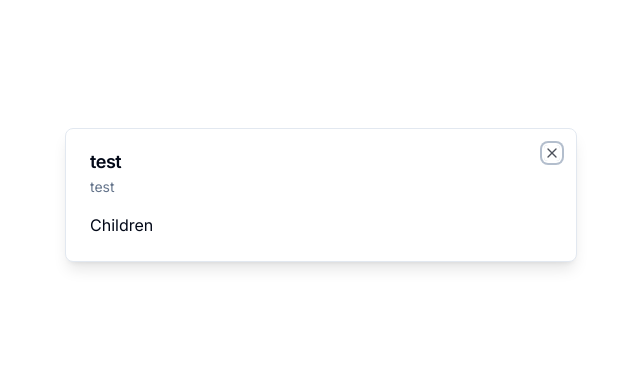
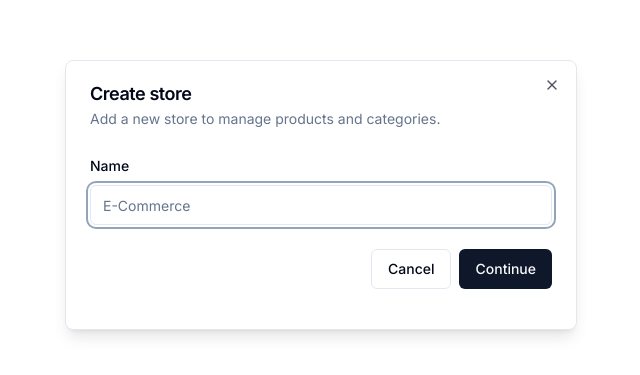
Before and after one commit to ShahariarNiloy/Ecommerce-Admin-NextJS, a Next.js app: page / in a window 1280 px wide. Shown: the part 205-580 px from the top of the page, without its empty margins (319-959 px from the left). Built offline with nearby package versions, Linux system fonts and the light colour scheme.

Commit message:
planetscale config

```diff
--- a/src/app/(root)/page.tsx
+++ b/src/app/(root)/page.tsx
@@ -1,14 +1,19 @@
 "use client";
 
-import { Modal } from "@/components/ui/modal";
-import { ModalProvider } from "@/providers/modal-provider";
+import { useEffect } from "react";
+import { useStoreModal } from "@/hooks/useStoreModal";
 
-export default function Home() {
-  return (
-    <main>
-      <Modal title="test" description="test" isOpen onClose={() => {}}>
-        Children
-      </Modal>
-    </main>
-  );
-}
+const SetupPage = () => {
+  const onOpen = useStoreModal((state) => state.onOpen);
+  const isOpen = useStoreModal((state) => state.isOpen);
+
+  useEffect(() => {
+    if (!isOpen) {
+      onOpen();
+    }
+  }, [isOpen, onOpen]);
+
+  return null;
+};
+
+export default SetupPage;
--- a/src/app/layout.tsx
+++ b/src/app/layout.tsx
@@ -1,6 +1,7 @@
 import { ClerkProvider } from "@clerk/nextjs";
 import "./global.css";
 import { Inter } from "next/font/google";
+import { ModalProvider } from "@/providers/ModalProvider";
 
 const inter = Inter({ subsets: ["latin"] });
 
@@ -18,7 +19,10 @@
   return (
     <ClerkProvider>
       <html lang="en">
-        <body className={inter.className}>{children}</body>
+        <body className={inter.className}>
+          <ModalProvider />
+          {children}
+        </body>
       </html>
     </ClerkProvider>
   );
--- /dev/null
+++ b/src/components/modals/StoreModal.tsx
@@ -0,0 +1,103 @@
+"use client";
+
+import * as z from "zod";
+import axios from "axios";
+import { zodResolver } from "@hookform/resolvers/zod";
+import { useForm } from "react-hook-form";
+import { toast } from "react-hot-toast";
+import { useRouter } from "next/navigation";
+import { useState } from "react";
+
+import { Modal } from "@/components/ui/modal";
+import { Input } from "@/components/ui/input";
+import {
+  Form,
+  FormControl,
+  FormDescription,
+  FormField,
+  FormItem,
+  FormLabel,
+  FormMessage,
+} from "@/components/ui/form";
+
+import { Button } from "@/components/ui/button";
+import { useStoreModal } from "@/hooks/useStoreModal";
+
+const formSchema = z.object({
+  name: z.string().min(1),
+});
+
+export const StoreModal = () => {
+  const storeModal = useStoreModal();
+  const router = useRouter();
+
+  const [loading, setLoading] = useState(false);
+
+  const form = useForm<z.infer<typeof formSchema>>({
+    resolver: zodResolver(formSchema),
+    defaultValues: {
+      name: "",
+    },
+  });
+
+  const onSubmit = async (values: z.infer<typeof formSchema>) => {
+    try {
+      setLoading(true);
+      const response = await axios.post("/api/stores", values);
+      window.location.assign(`/${response.data.id}`);
+    } catch (error) {
+      toast.error("Something went wrong");
+    } finally {
+      setLoading(false);
+    }
+  };
+
+  return (
+    <Modal
+      title="Create store"
+      description="Add a new store to manage products and categories."
+      isOpen={storeModal.isOpen}
+      onClose={storeModal.onClose}
+    >
+      <div>
+        <div className="space-y-4 py-2 pb-4">
+          <div className="space-y-2">
+            <Form {...form}>
+              <form onSubmit={form.handleSubmit(onSubmit)}>
+                <FormField
+                  control={form.control}
+                  name="name"
+                  render={({ field }) => (
+                    <FormItem>
+                      <FormLabel>Name</FormLabel>
+                      <FormControl>
+                        <Input
+                          disabled={loading}
+                          placeholder="E-Commerce"
+                          {...field}
+                        />
+                      </FormControl>
+                      <FormMessage />
+                    </FormItem>
+                  )}
+                />
+                <div className="pt-6 space-x-2 flex items-center justify-end w-full">
+                  <Button
+                    disabled={loading}
+                    variant="outline"
+                    onClick={storeModal.onClose}
+                  >
+                    Cancel
+                  </Button>
+                  <Button disabled={loading} type="submit">
+                    Continue
+                  </Button>
+                </div>
+              </form>
+            </Form>
+          </div>
+        </div>
+      </div>
+    </Modal>
+  );
+};
--- /dev/null
+++ b/src/components/ui/form.tsx
@@ -0,0 +1,176 @@
+import * as React from "react"
+import * as LabelPrimitive from "@radix-ui/react-label"
+import { Slot } from "@radix-ui/react-slot"
+import {
+  Controller,
+  ControllerProps,
+  FieldPath,
+  FieldValues,
+  FormProvider,
+  useFormContext,
+} from "react-hook-form"
+
+import { cn } from "@/lib/utils"
+import { Label } from "@/components/ui/label"
+
+const Form = FormProvider
+
+type FormFieldContextValue<
+  TFieldValues extends FieldValues = FieldValues,
+  TName extends FieldPath<TFieldValues> = FieldPath<TFieldValues>
+> = {
+  name: TName
+}
+
+const FormFieldContext = React.createContext<FormFieldContextValue>(
+  {} as FormFieldContextValue
+)
+
+const FormField = <
+  TFieldValues extends FieldValues = FieldValues,
+  TName extends FieldPath<TFieldValues> = FieldPath<TFieldValues>
+>({
+  ...props
+}: ControllerProps<TFieldValues, TName>) => {
+  return (
+    <FormFieldContext.Provider value={{ name: props.name }}>
+      <Controller {...props} />
+    </FormFieldContext.Provider>
+  )
+}
+
+const useFormField = () => {
+  const fieldContext = React.useContext(FormFieldContext)
+  const itemContext = React.useContext(FormItemContext)
+  const { getFieldState, formState } = useFormContext()
+
+  const fieldState = getFieldState(fieldContext.name, formState)
+
+  if (!fieldContext) {
+    throw new Error("useFormField should be used within <FormField>")
+  }
+
+  const { id } = itemContext
+
+  return {
+    id,
+    name: fieldContext.name,
+    formItemId: `${id}-form-item`,
+    formDescriptionId: `${id}-form-item-description`,
+    formMessageId: `${id}-form-item-message`,
+    ...fieldState,
+  }
+}
+
+type FormItemContextValue = {
+  id: string
+}
+
+const FormItemContext = React.createContext<FormItemContextValue>(
+  {} as FormItemContextValue
+)
+
+const FormItem = React.forwardRef<
+  HTMLDivElement,
+  React.HTMLAttributes<HTMLDivElement>
+>(({ className, ...props }, ref) => {
+  const id = React.useId()
+
+  return (
+    <FormItemContext.Provider value={{ id }}>
+      <div ref={ref} className={cn("space-y-2", className)} {...props} />
+    </FormItemContext.Provider>
+  )
+})
+FormItem.displayName = "FormItem"
+
+const FormLabel = React.forwardRef<
+  React.ElementRef<typeof LabelPrimitive.Root>,
+  React.ComponentPropsWithoutRef<typeof LabelPrimitive.Root>
+>(({ className, ...props }, ref) => {
+  const { error, formItemId } = useFormField()
+
+  return (
+    <Label
+      ref={ref}
+      className={cn(error && "text-destructive", className)}
+      htmlFor={formItemId}
+      {...props}
+    />
+  )
+})
+FormLabel.displayName = "FormLabel"
+
+const FormControl = React.forwardRef<
+  React.ElementRef<typeof Slot>,
+  React.ComponentPropsWithoutRef<typeof Slot>
+>(({ ...props }, ref) => {
+  const { error, formItemId, formDescriptionId, formMessageId } = useFormField()
+
+  return (
+    <Slot
+      ref={ref}
+      id={formItemId}
+      aria-describedby={
+        !error
+          ? `${formDescriptionId}`
+          : `${formDescriptionId} ${formMessageId}`
+      }
+      aria-invalid={!!error}
+      {...props}
+    />
+  )
+})
+FormControl.displayName = "FormControl"
+
+const FormDescription = React.forwardRef<
+  HTMLParagraphElement,
+  React.HTMLAttributes<HTMLParagraphElement>
+>(({ className, ...props }, ref) => {
+  const { formDescriptionId } = useFormField()
+
+  return (
+    <p
+      ref={ref}
+      id={formDescriptionId}
+      className={cn("text-sm text-muted-foreground", className)}
+      {...props}
+    />
+  )
+})
+FormDescription.displayName = "FormDescription"
+
+const FormMessage = React.forwardRef<
+  HTMLParagraphElement,
+  React.HTMLAttributes<HTMLParagraphElement>
+>(({ className, children, ...props }, ref) => {
+  const { error, formMessageId } = useFormField()
+  const body = error ? String(error?.message) : children
+
+  if (!body) {
+    return null
+  }
+
+  return (
+    <p
+      ref={ref}
+      id={formMessageId}
+      className={cn("text-sm font-medium text-destructive", className)}
+      {...props}
+    >
+      {body}
+    </p>
+  )
+})
+FormMessage.displayName = "FormMessage"
+
+export {
+  useFormField,
+  Form,
+  FormItem,
+  FormLabel,
+  FormControl,
+  FormDescription,
+  FormMessage,
+  FormField,
+}
--- /dev/null
+++ b/src/components/ui/input.tsx
@@ -0,0 +1,25 @@
+import * as React from "react"
+
+import { cn } from "@/lib/utils"
+
+export interface InputProps
+  extends React.InputHTMLAttributes<HTMLInputElement> {}
+
+const Input = React.forwardRef<HTMLInputElement, InputProps>(
+  ({ className, type, ...props }, ref) => {
+    return (
+      <input
+        type={type}
+        className={cn(
+          "flex h-10 w-full rounded-md border border-input bg-background px-3 py-2 text-sm ring-offset-background file:border-0 file:bg-transparent file:text-sm file:font-medium placeholder:text-muted-foreground focus-visible:outline-none focus-visible:ring-2 focus-visible:ring-ring focus-visible:ring-offset-2 disabled:cursor-not-allowed disabled:opacity-50",
+          className
+        )}
+        ref={ref}
+        {...props}
+      />
+    )
+  }
+)
+Input.displayName = "Input"
+
+export { Input }
--- /dev/null
+++ b/src/components/ui/label.tsx
@@ -0,0 +1,26 @@
+"use client"
+
+import * as React from "react"
+import * as LabelPrimitive from "@radix-ui/react-label"
+import { cva, type VariantProps } from "class-variance-authority"
+
+import { cn } from "@/lib/utils"
+
+const labelVariants = cva(
+  "text-sm font-medium leading-none peer-disabled:cursor-not-allowed peer-disabled:opacity-70"
+)
+
+const Label = React.forwardRef<
+  React.ElementRef<typeof LabelPrimitive.Root>,
+  React.ComponentPropsWithoutRef<typeof LabelPrimitive.Root> &
+    VariantProps<typeof labelVariants>
+>(({ className, ...props }, ref) => (
+  <LabelPrimitive.Root
+    ref={ref}
+    className={cn(labelVariants(), className)}
+    {...props}
+  />
+))
+Label.displayName = LabelPrimitive.Root.displayName
+
+export { Label }
--- /dev/null
+++ b/src/hooks/useStoreModal.tsx
@@ -0,0 +1,13 @@
+import { create } from "zustand";
+
+interface useStoreModalStore {
+  isOpen: boolean;
+  onOpen: () => void;
+  onClose: () => void;
+}
+
+export const useStoreModal = create<useStoreModalStore>((set) => ({
+  isOpen: false,
+  onOpen: () => set({ isOpen: true }),
+  onClose: () => set({ isOpen: false }),
+}));
--- /dev/null
+++ b/src/lib/prismadb.ts
@@ -0,0 +1,10 @@
+import { PrismaClient } from "@prisma/client";
+
+declare global {
+  var prisma: PrismaClient | undefined;
+}
+
+const prismadb = globalThis.prisma || new PrismaClient();
+if (process.env.NODE_ENV !== "production") globalThis.prisma = prismadb;
+
+export default prismadb;
--- a/src/providers/modal-provider.tsx
+++ b/src/providers/ModalProvider.tsx
@@ -1,8 +1,9 @@
 "use client";
 
+import { StoreModal } from "@/components/modals/StoreModal";
 import { useEffect, useState } from "react";
 
-export const ModalProvider = ({ children }: { children: React.ReactNode }) => {
+export const ModalProvider = () => {
   const [isMounted, setIsMounted] = useState(false);
 
   useEffect(() => {
@@ -13,5 +14,9 @@
     return null;
   }
 
-  return <>{children}</>;
+  return (
+    <>
+      <StoreModal />
+    </>
+  );
 };
```
Also changed, not shown: package.json (+12 -1 lines), 2 other files (tests, documents, lock files or other folders).
